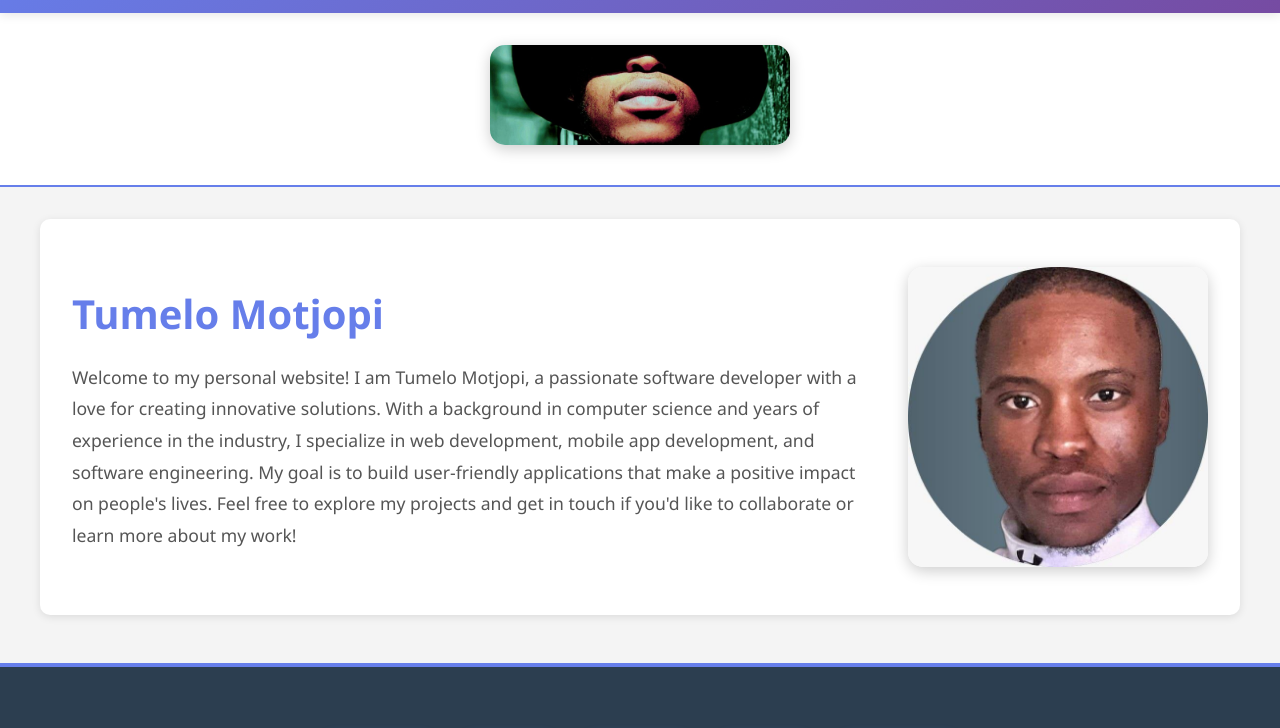
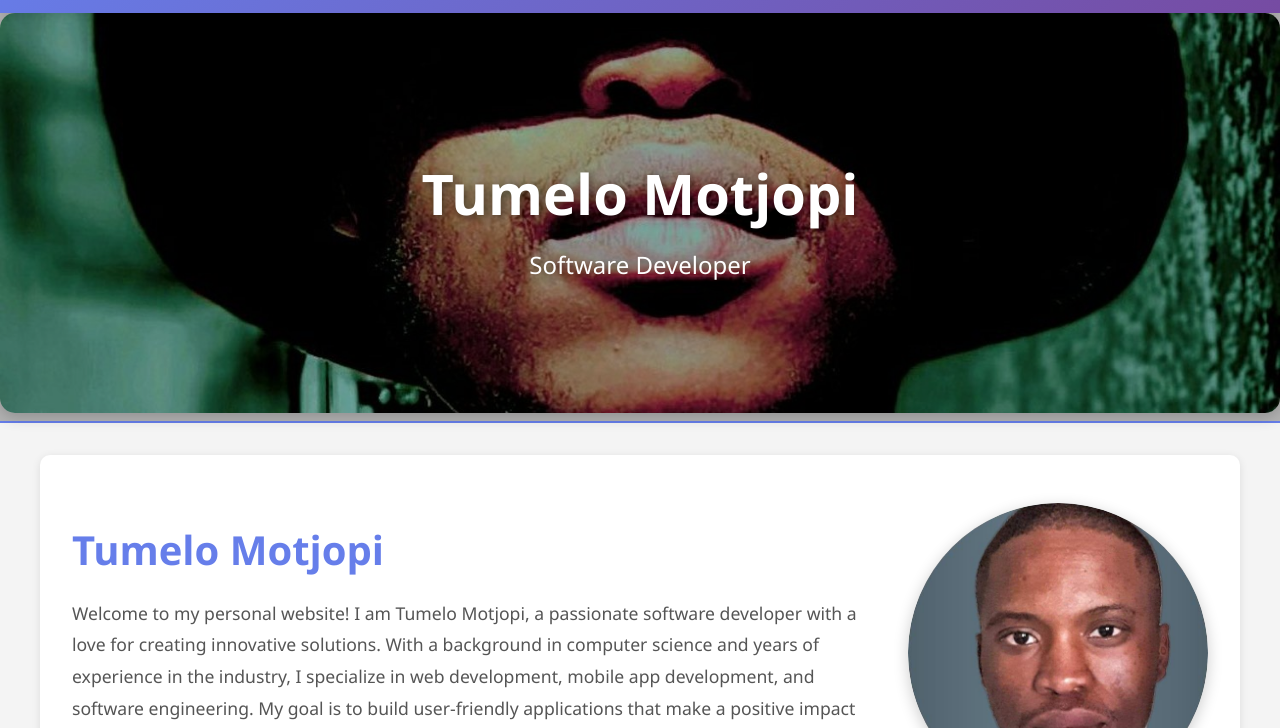
Before and after one commit to SenseiTumelo/Task-1---Portfolio, a plain HTML site: page index.html in a window 1280 px wide. Shown: the part 69-797 px from the top of the page. Drawn offline with Linux system fonts and the light colour scheme.

Commit message:
make article image circular

```diff
--- a/index.html
+++ b/index.html
@@ -21,7 +21,11 @@
             </ul>
         </nav>
         <section>
-            <img src="Tumi.jpg" alt="Tumi Image">
+            <div class="section-overlay">
+                <h1>Tumelo Motjopi</h1>
+                <p>Software Developer</p>
+            </div>
+            <img src="Tumi.jpg" alt="Tumelo Motjopi">
 
         </section>
         <article>
--- a/styles.css
+++ b/styles.css
@@ -91,15 +91,53 @@ nav a:hover {
    =========================== */
 section {
     background: white;
-    padding: 2rem;
+    padding: 0;
     text-align: center;
     border-bottom: 2px solid #667eea;
+    position: relative;
+}
+
+.section-overlay {
+    position: absolute;
+    top: 0;
+    left: 0;
+    width: 100%;
+    height: 100%;
+    display: flex;
+    flex-direction: column;
+    justify-content: center;
+    align-items: center;
+    background: rgba(0, 0, 0, 0.3);
+    transition: background 0.3s ease;
+    z-index: 10;
+}
+
+.section-overlay:hover {
+    background: rgba(0, 0, 0, 0.6);
+}
+
+.section-overlay h1 {
+    color: white;
+    font-size: 3.5rem;
+    font-weight: 700;
+    text-shadow: 2px 2px 10px rgba(0, 0, 0, 0.5);
+    margin: 0;
+    padding: 0;
+}
+
+.section-overlay p {
+    color: white;
+    font-size: 1.5rem;
+    text-shadow: 2px 2px 8px rgba(0, 0, 0, 0.5);
+    margin: 0.5rem 0 0 0;
+    font-weight: 300;
 }
 
 section img {
-    max-width: 300px;
     width: 100%;
     height: auto;
+    max-height: 400px;
+    object-fit: cover;
     border-radius: 15px;
     box-shadow: 0 4px 15px rgba(0, 0, 0, 0.2);
     transition: transform 0.3s ease;
@@ -144,7 +182,7 @@ article img {
     width: 300px;
     height: 300px;
     object-fit: cover;
-    border-radius: 15px;
+    border-radius: 50%;
     box-shadow: 0 4px 15px rgba(0, 0, 0, 0.2);
 }
 
@@ -543,6 +581,14 @@ footer iframe {
         max-width: 250px;
     }
 
+    .section-overlay h1 {
+        font-size: 1.75rem;
+    }
+
+    .section-overlay p {
+        font-size: 1rem;
+    }
+
     /* Social Links */
     .social-links {
         flex-direction: row;
@@ -724,4 +770,12 @@ footer iframe {
         padding: 0.35rem 0.7rem;
         font-size: 0.75rem;
     }
+
+    .section-overlay h1 {
+        font-size: 1.3rem;
+    }
+
+    .section-overlay p {
+        font-size: 0.8rem;
+    }
 }
```
